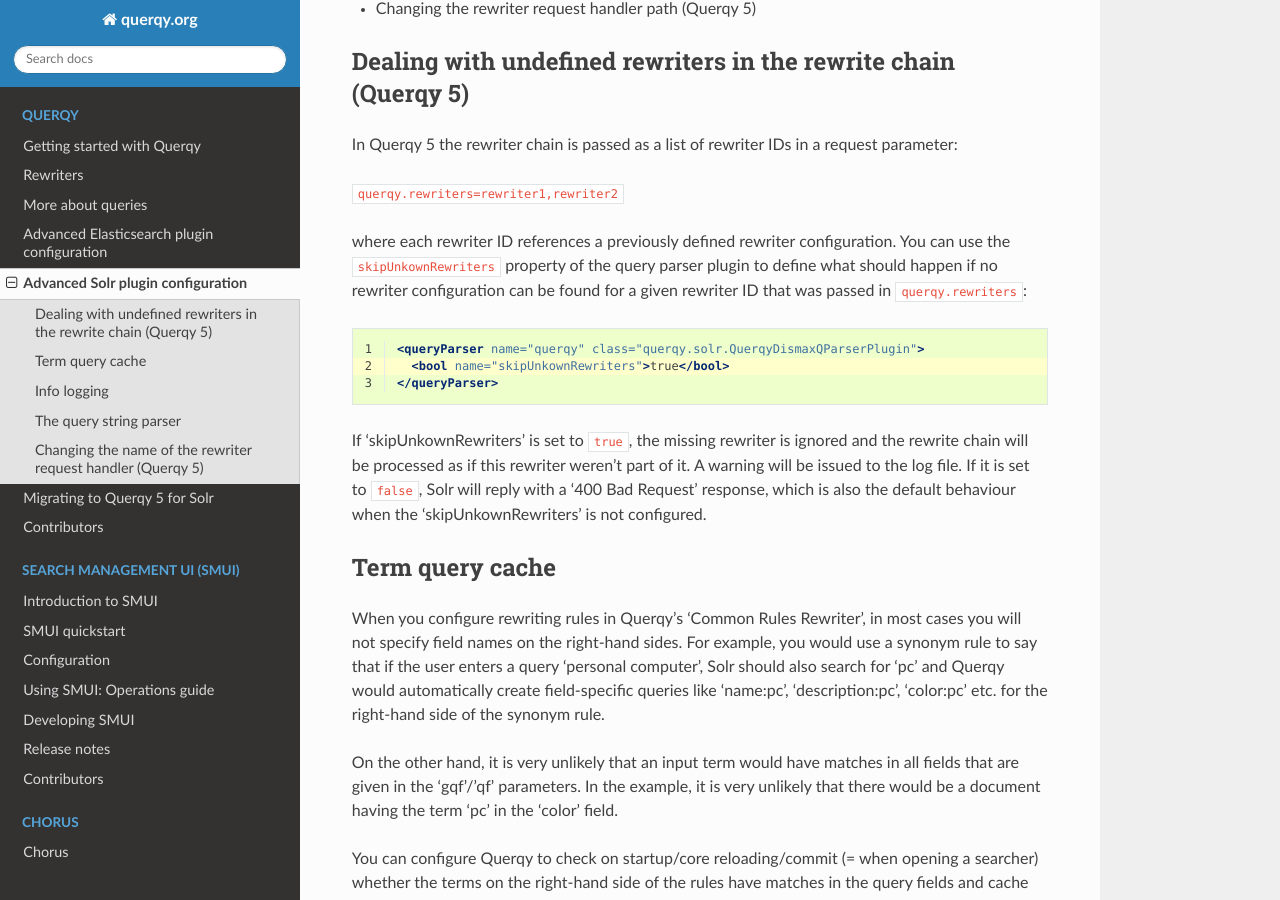
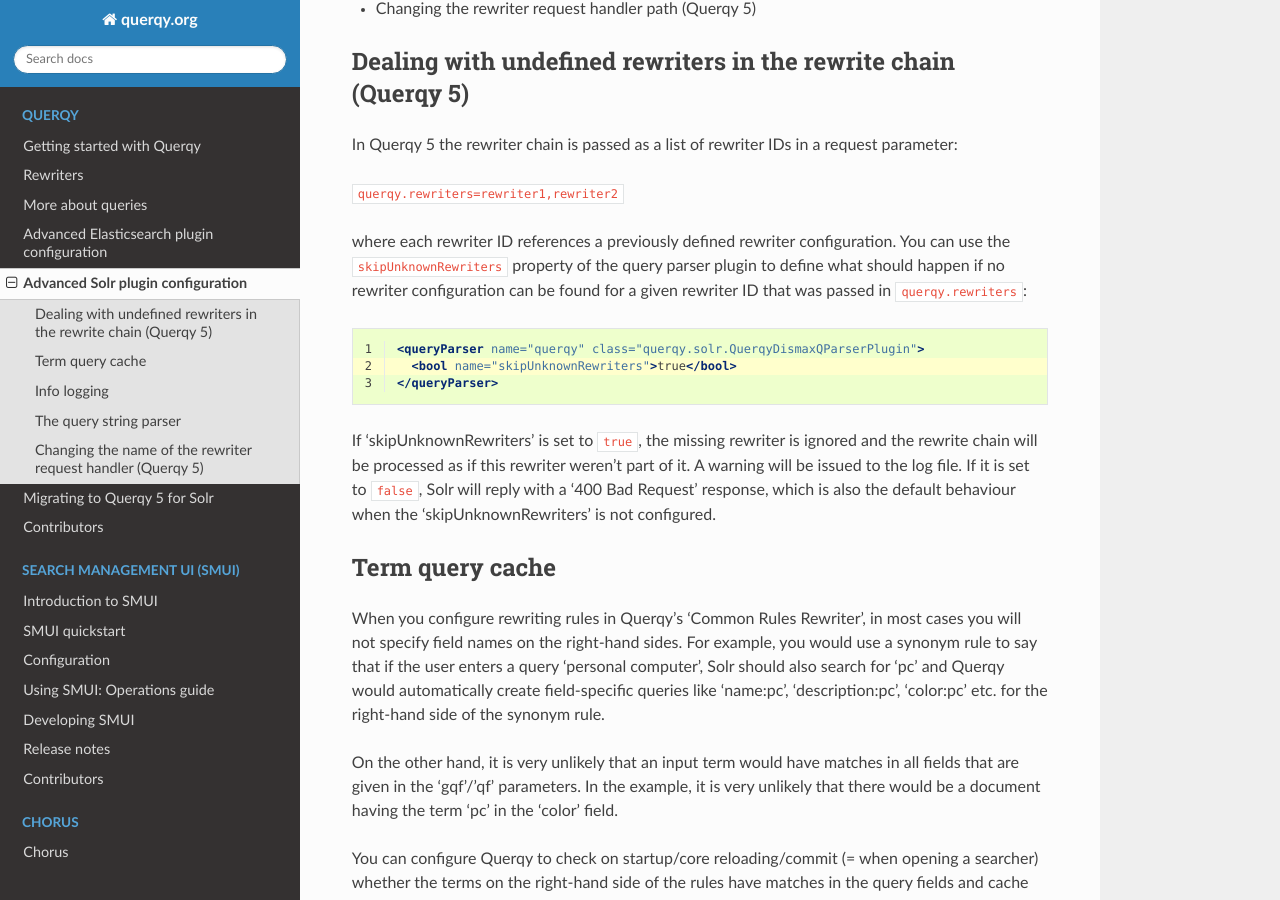
Before and after one commit to querqy/querqy-docs, a Sphinx documentation site: the page built from docs/source/querqy/solr-plugin-configuration.rst, in a window 1280 px wide and 900 px high, scrolled down 1135 px. Built offline with Sphinx 7.4.7 and the Read the Docs theme 2.0.0, drawn with Linux system fonts in a browser that asks for light colours; formulas are drawn with MathJax 3.

Commit message:
fixed a typo in the docs that is also in the main project

```diff
--- a/docs/source/querqy/solr-plugin-configuration.rst
+++ b/docs/source/querqy/solr-plugin-configuration.rst
@@ -62,7 +62,7 @@
 :code:`querqy.rewriters=rewriter1,rewriter2`
 
 where each rewriter ID references a previously defined rewriter configuration.
-You can use the :code:`skipUnkownRewriters` property of the query parser plugin
+You can use the :code:`skipUnknownRewriters` property of the query parser plugin
 to define what should happen if no rewriter configuration can be found for a
 given rewriter ID that was passed in :code:`querqy.rewriters`:
 
@@ -71,14 +71,14 @@
    :emphasize-lines: 2
 
    <queryParser name="querqy" class="querqy.solr.QuerqyDismaxQParserPlugin">
-     <bool name="skipUnkownRewriters">true</bool>
+     <bool name="skipUnknownRewriters">true</bool>
    </queryParser>
 
-If 'skipUnkownRewriters' is set to :code:`true`, the missing rewriter is ignored
+If 'skipUnknownRewriters' is set to :code:`true`, the missing rewriter is ignored
 and the rewrite chain will be processed as if this rewriter weren't part of it.
 A warning will be issued to the log file. If it is set to :code:`false`,
 Solr will reply with a '400 Bad Request' response, which is also the default
-behaviour when the 'skipUnkownRewriters' is not configured.
+behaviour when the 'skipUnknownRewriters' is not configured.
 
 
 .. _querqy-term-query-cache:
```
